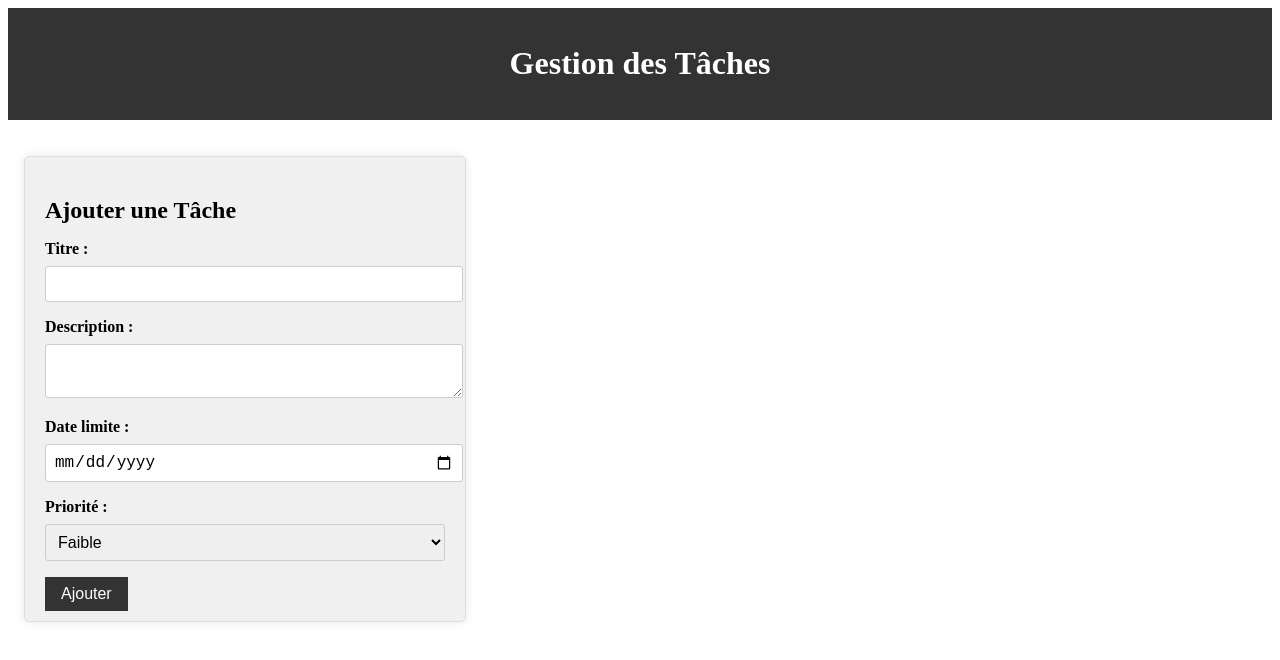
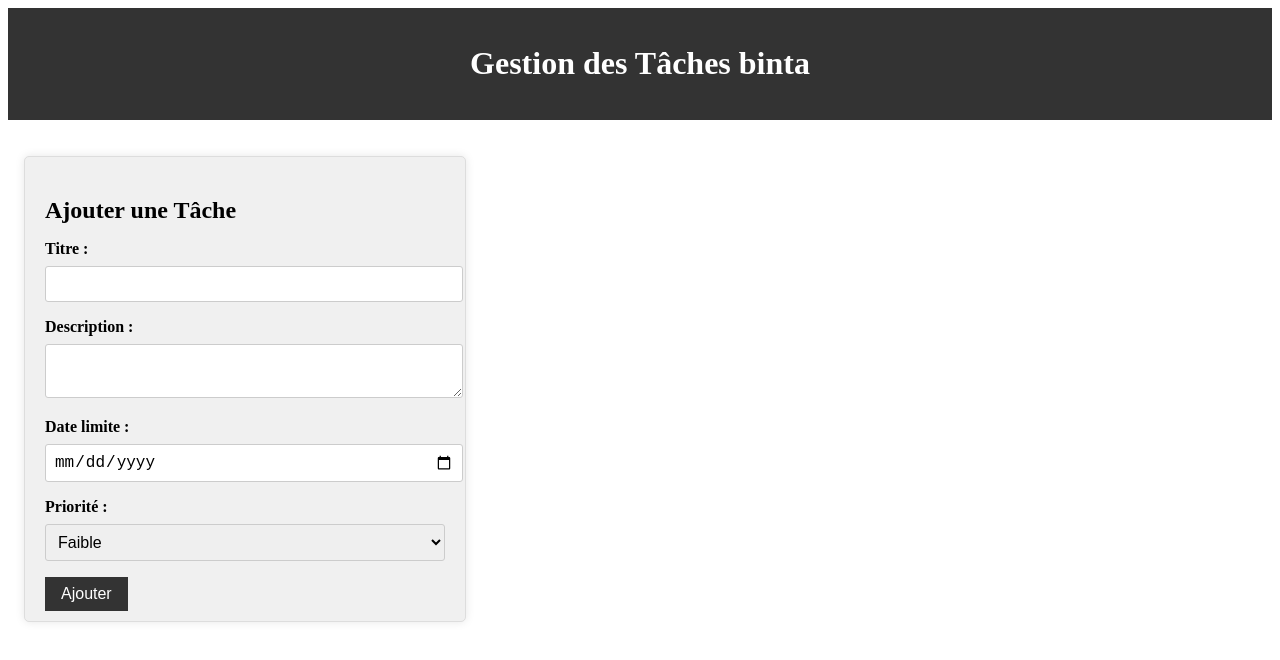
Before and after one commit to FBintaTH/challenge2, a plain HTML site: page index.html in a window 1280 px wide. Drawn offline with Linux system fonts and the light colour scheme.

Commit message:
ajouter binta sur gestion des taches

```diff
--- a/index.html
+++ b/index.html
@@ -8,7 +8,7 @@
 </head>
 <body>
     <header>
-        <h1>Gestion des Tâches</h1>
+        <h1>Gestion des Tâches binta</h1>
     </header>
     <main>
         <section class="task-form">
```
